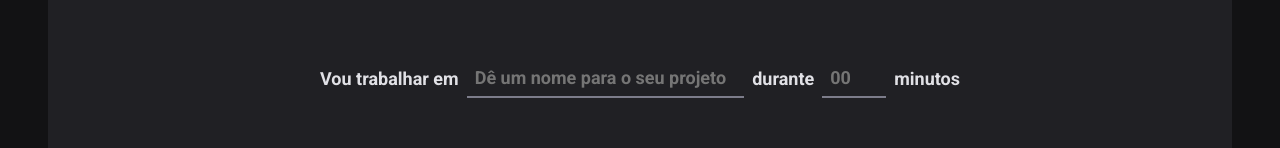
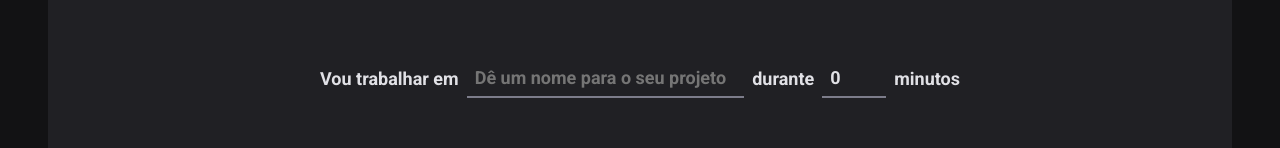
Before and after one commit to rafaasimi/rocketseat-ignite-react2022, a React (Vite) app in the folder projeto_2/02-ignite-timer/: page / in a window 1280 px wide. Shown: the part 166-314 px from the top of the page. Built offline with nearby package versions, Linux system fonts and the light colour scheme.

Commit message:
Criação e validação de formulario usando React-hook-form e zod

```diff
--- a/projeto_2/02-ignite-timer/package.json
+++ b/projeto_2/02-ignite-timer/package.json
@@ -10,11 +10,14 @@
     "lint": "eslint src --ext .ts,.tsx"
   },
   "dependencies": {
+    "@hookform/resolvers": "^2.9.11",
     "phosphor-react": "^1.4.1",
     "react": "^18.2.0",
     "react-dom": "^18.2.0",
+    "react-hook-form": "^7.43.5",
     "react-router-dom": "^6.8.2",
-    "styled-components": "^5.3.8"
+    "styled-components": "^5.3.8",
+    "zod": "^3.21.4"
   },
   "devDependencies": {
     "@rocketseat/eslint-config": "^1.2.0",
--- a/projeto_2/02-ignite-timer/src/pages/Home/index.tsx
+++ b/projeto_2/02-ignite-timer/src/pages/Home/index.tsx
@@ -1,4 +1,8 @@
 import { Play } from 'phosphor-react'
+import { useForm } from 'react-hook-form'
+import { zodResolver } from '@hookform/resolvers/zod'
+import * as zod from 'zod'
+
 import {
   CountdownContainer,
   FormContainer,
@@ -9,10 +13,65 @@ import {
   TaskInput,
 } from './styles'
 
+// Controlled
+// Manter em tempo real os valores atualizados dos inputs em uma variavel-estado
+// Pode dar gargalo dependendo da aplicação (Pois a tela irá renderizar sempre que uma variavel-estado mudar)
+
+// Uncontrolled
+// Recupero os valores somente no momento do submit
+// Perco o beneficio de ter o valor atualizado em tempo real
+
+// Register
+// Recebe um valor (nome do campo) e retorna diversos métodos como onChange, onInput
+
+/**
+ * function register(name: string) {
+ *  return {
+ *    onChange: () => void,
+ *    onBlur: () => void
+ *  }
+ * }}
+ */
+
+const newCycleFormValidationSchema = zod.object({
+  task: zod.string().trim().min(1, 'Informe a tarefa.'),
+  minutesAmount: zod
+    .number()
+    .min(5, 'O ciclo precisa ser de no mínimo 60 minutos.')
+    .max(60, 'O ciclo precisa ser de no máximo 60 minutos.'),
+})
+
+// interface NewCycleFormData {
+//   task: string
+//   minutesAmount: number
+// }
+
+type NewCycleFormData = zod.infer<typeof newCycleFormValidationSchema>
+
 export function Home() {
+  const { register, handleSubmit, watch, reset, formState } =
+    useForm<NewCycleFormData>({
+      resolver: zodResolver(newCycleFormValidationSchema),
+      defaultValues: {
+        task: '',
+        minutesAmount: 0,
+      },
+    })
+
+  function handleCreateNewCycle(data: NewCycleFormData) {
+    console.log(data)
+    reset()
+  }
+
+  // Mostra os erros ativos do formulário
+  console.log(formState.errors)
+
+  const task = watch('task')
+  const isSubmitDisabled = !task
+
   return (
     <HomeContainer>
-      <form action="">
+      <form action="" onSubmit={handleSubmit(handleCreateNewCycle)}>
         <FormContainer>
           <label htmlFor="task">Vou trabalhar em</label>
           <TaskInput
@@ -20,6 +79,7 @@ export function Home() {
             id="task"
             list="task-suggestions"
             placeholder="Dê um nome para o seu projeto"
+            {...register('task')}
           />
 
           <datalist id="task-suggestions">
@@ -31,12 +91,12 @@ export function Home() {
           <label htmlFor="minutesAmount">durante</label>
           <MinutesAmountInput
             type="number"
-            name=""
             id="minutesAmount"
             placeholder="00"
             step={5}
-            min={5}
-            max={60}
+            // min={5}
+            // max={60}
+            {...register('minutesAmount', { valueAsNumber: true })}
           />
 
           <span>minutos</span>
@@ -50,7 +110,7 @@ export function Home() {
           <span>0</span>
         </CountdownContainer>
 
-        <StartCountdownButton disabled type="submit">
+        <StartCountdownButton type="submit" disabled={isSubmitDisabled}>
           <Play size={24} />
           Começar
         </StartCountdownButton>
```
Also changed, not shown: 1 other file (tests, documents, lock files or other folders).
